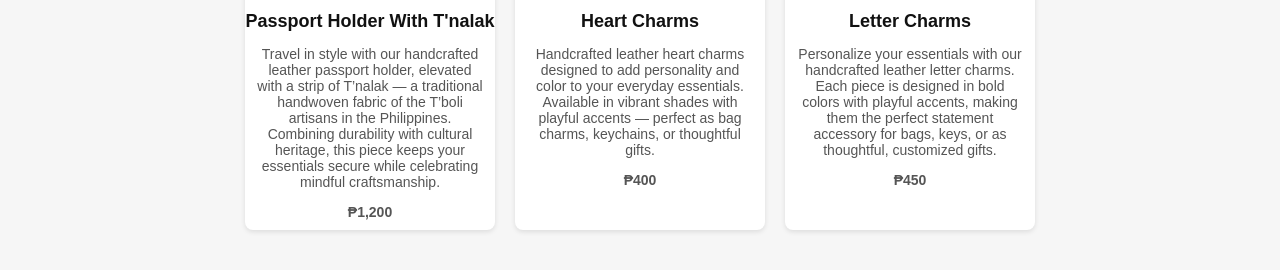
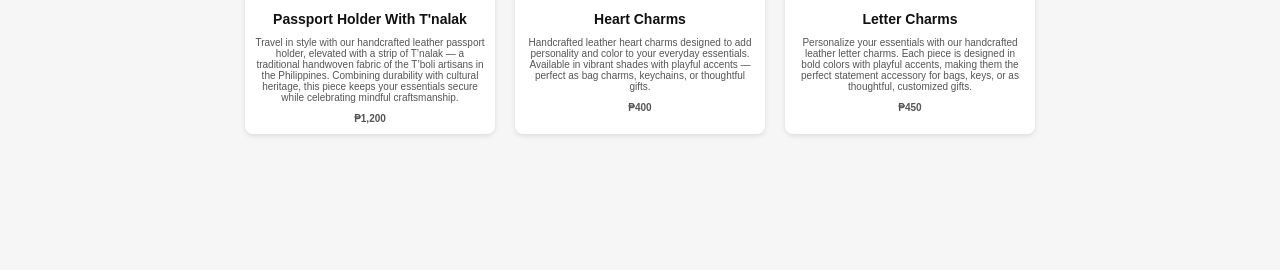
Before and after one commit to namileather/namicatalog, a plain HTML site: page index.html in a window 1280 px wide. Shown: the part 522-792 px from the top of the page. Drawn offline with Linux system fonts and the light colour scheme.

Commit message:
Update index.html

```diff
--- a/index.html
+++ b/index.html
@@ -29,11 +29,6 @@
       color: #111;
     }
 
-    h2 {
-      margin: 10px 0;
-      font-size: 20px;
-      color: #111;
-    }
 
     /* Controls Section */
     .controls {
@@ -84,13 +79,13 @@
     }
 
     .product-card h2 {
-      font-size: 18px;
+      font-size: 14px;
       margin: 10px 0;
       color: #111;
     }
 
     .product-card p {
-      font-size: 14px;
+      font-size: 10px;
       color: #555;
       padding: 0 10px;
     }
```
